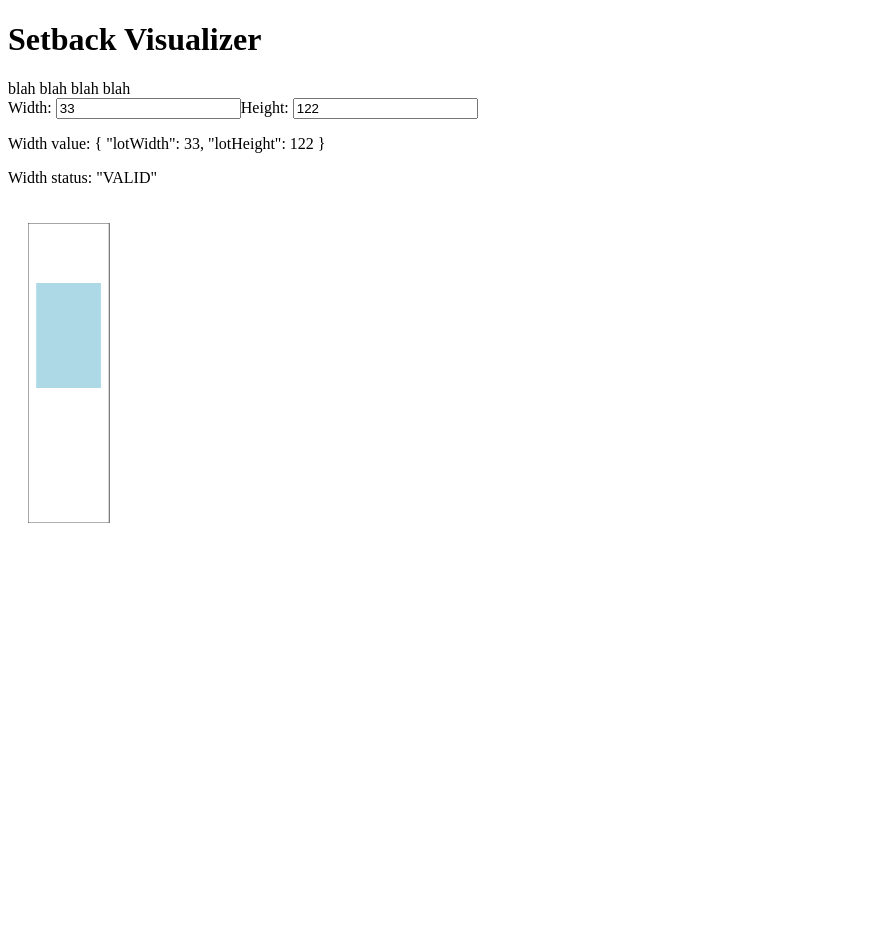
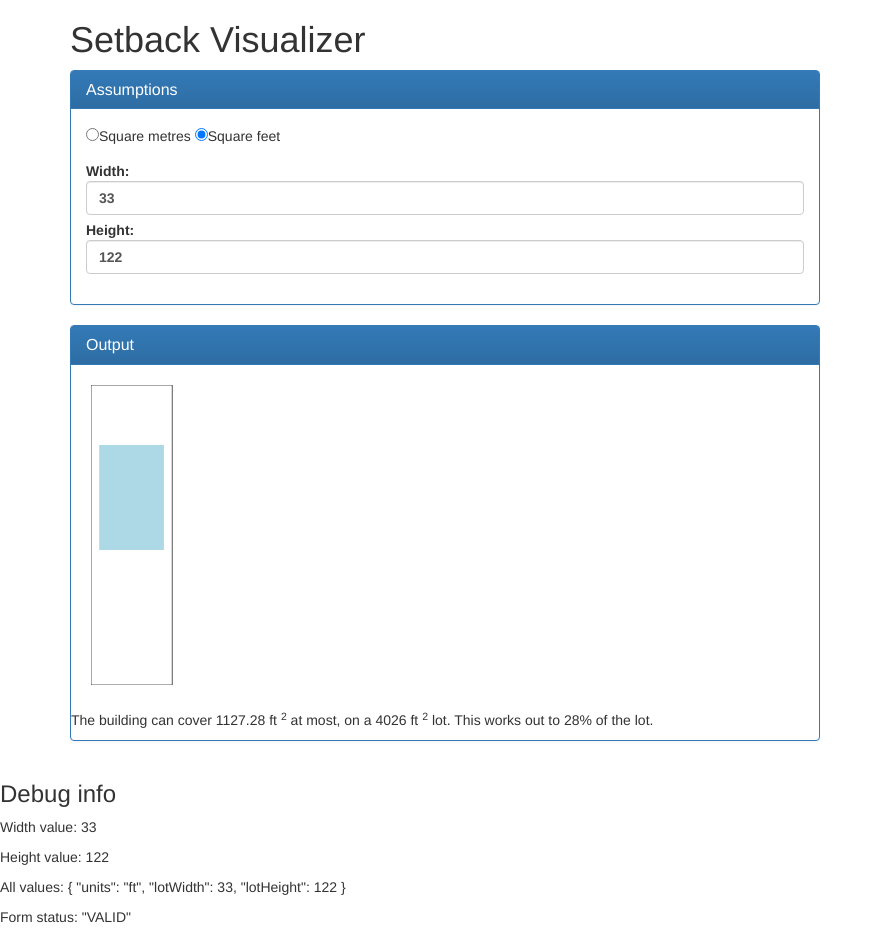
Before and after one commit to rgwood/NeighbourhoodVisualizer, an Angular app: page / in a window 1280 px wide. Shown: the whole page, without its empty margins (0-883 px from the left). Before the commit the page ends 800 px from the top, so only its background shows below. Built offline with nearby package versions, Linux system fonts and the light colour scheme.

Commit message:
bootstrap and units

```diff
--- a/src/app/app.component.html
+++ b/src/app/app.component.html
@@ -1,27 +1,49 @@
+<div class='container'>
+  <div class='row'>
+    <div class='col-xs-12 col-md-8'>
       <h1>Setback Visualizer</h1>
-<div>blah blah blah blah</div>
-
       <form [formGroup]="inputForm" novalidate>
+        <div class="panel panel-primary">
+          <div class="panel-heading">
+            <h3 class="panel-title">Assumptions</h3>
+          </div>
+          <div class="panel-body">
+            <div class="form-group">
+              <input type="radio" value='m' formControlName="units">Square metres
+              <input type="radio" value='ft' formControlName="units">Square feet
+            </div>
+            <div class="form-group">
               <label class="center-block">Width:
                 <input class="form-control" formControlName="lotWidth">
               </label>
               <label class="center-block">Height:
                 <input class="form-control" formControlName="lotHeight">
               </label>
-    </form>
-
-    <p>Width value: {{ inputForm.value | json }}</p>
-    <p>Width status: {{ inputForm.status | json }}</p>
-    <canvas id="setbackCanvas" width="1000" height="500"></canvas>
-
-<!--<form [formGroup]="inputForm">
-    <div class=form-group>
-        <label for="widthInput">Width</label>
-        <input type="number" [(ngModel)]="lotWidth" name="lotWidth" class="form-control"  id="lotWidthInput" placeholder="33" min="0"/>
-        <label for="heightInput">Height</label>
-        <input type="number" [(ngModel)]="lotHeight" name="lotHeight" class="form-control"  id="lotHeightInput" placeholder="122" min=0 />
+            </div>
+          </div>
         </div>
       </form>
+      <div class="panel panel-primary">
+        <div class="panel-heading">
+          <h3 class="panel-title">Output</h3>
+        </div>
+        <canvas id="setbackCanvas" width="1000" height="500"></canvas>
+        <p [hidden]="!inputForm.valid ">
+          The building can cover {{bldgArea}} {{inputForm.value.units}}
+          <sup>2</sup> at most, on a {{inputForm.value.lotWidth * inputForm.value.lotHeight}} {{inputForm.value.units}}
+          <sup>2</sup> lot. This works out to {{bldgArea / (inputForm.value.lotWidth * inputForm.value.lotHeight) | percent}}
+          of the lot.
+        </p>
+      </div>
+    </div>
+  </div>
+</div>
 
-<div>On a {{lotWidth * lotHeight}} sqft lot, the building is {{bldgArea}} sqft ({{bldgArea / lotArea | percent}})</div>
--->
+
+
+
+<h3>Debug info</h3>
+<p>Width value: {{ inputForm.value.lotWidth | json }}</p>
+<p>Height value: {{ inputForm.value.lotHeight | json }}</p>
+<p>All values: {{ inputForm.value | json }}</p>
+<p>Form status: {{ inputForm.status | json }}</p>
--- a/src/app/app.component.ts
+++ b/src/app/app.component.ts
@@ -1,5 +1,5 @@
 import { Component} from '@angular/core';
-import { FormGroup, FormControl, FormBuilder } from '@angular/forms';
+import { FormGroup, FormControl, FormBuilder, Validators } from '@angular/forms';
 
 @Component({
   selector: 'app-root',
@@ -12,7 +12,6 @@ export class AppComponent {
   inputForm: FormGroup;
   canvasWidth: number = 1000;
   canvasHeight: number = 500;
-  lotArea: number;
   bldgArea: number;
 
   constructor(private fb: FormBuilder) { // <--- inject FormBuilder
@@ -22,13 +21,13 @@ export class AppComponent {
   createForm() {
     console.log("in createForm()");
     this.inputForm = this.fb.group({
-      lotWidth: 33, // <--- the FormControl called "lotWidth"
-      lotHeight: 122
+      units: 'ft',
+      lotWidth: [33,[Validators.required, Validators.min(1), Validators.pattern("[0-9]+\.?[0-9]*")]], // <--- the FormControl called "lotWidth"
+      lotHeight: [122, [Validators.required, Validators.min(1), Validators.pattern("[0-9]+\.?[0-9]*")]]
     });
   }
 
   ngOnInit(): void {
-
     console.log("in OnInit()");
 
     this.inputForm.valueChanges.subscribe(val => {
@@ -73,7 +72,7 @@ export class AppComponent {
                  this.realUnitToCanvasUnit(frontYardDepth),
                  bldgDrawWidth,
                  bldgDrawHeight);
-
+    this.bldgArea = bldgHeight * bldgWidth;
   }
 
   realUnitToCanvasUnit(xCoordInRealUnits:number): number{
--- a/src/index.html
+++ b/src/index.html
@@ -1,5 +1,6 @@
 <!doctype html>
 <html lang="en">
+
 <head>
   <meta charset="utf-8">
   <title>SetbackTool</title>
@@ -7,8 +8,15 @@
 
   <meta name="viewport" content="width=device-width, initial-scale=1">
   <link rel="icon" type="image/x-icon" href="favicon.ico">
+  <link rel="stylesheet" href="https://maxcdn.bootstrapcdn.com/bootstrap/3.3.7/css/bootstrap.min.css" integrity="sha384-BVYiiSIFeK1dGmJRAkycuHAHRg32OmUcww7on3RYdg4Va+PmSTsz/K68vbdEjh4u"
+    crossorigin="anonymous">
+  <link rel="stylesheet" href="https://maxcdn.bootstrapcdn.com/bootstrap/3.3.7/css/bootstrap-theme.min.css" integrity="sha384-rHyoN1iRsVXV4nD0JutlnGaslCJuC7uwjduW9SVrLvRYooPp2bWYgmgJQIXwl/Sp"
+    crossorigin="anonymous">
+
 </head>
+
 <body>
   <app-root></app-root>
 </body>
+
 </html>
```
Lines whose indentation alone changed are shown as unchanged.
